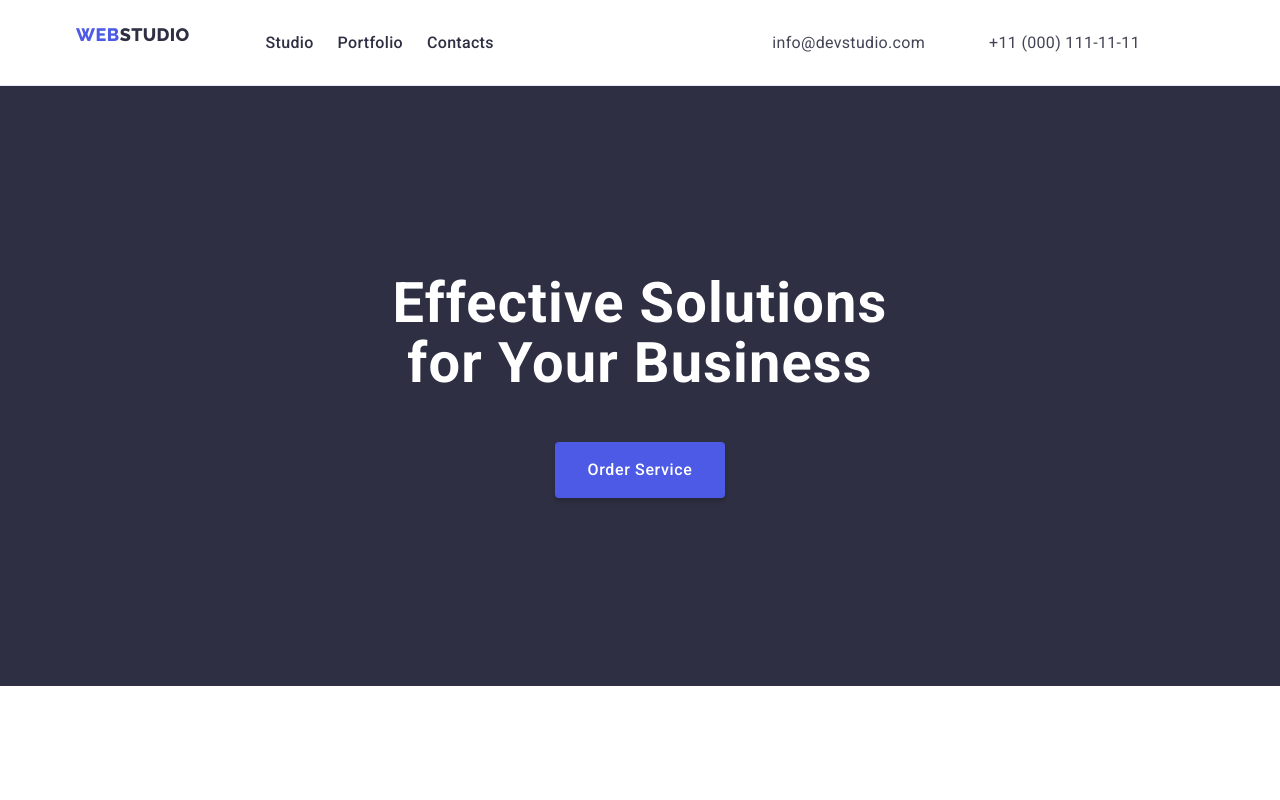
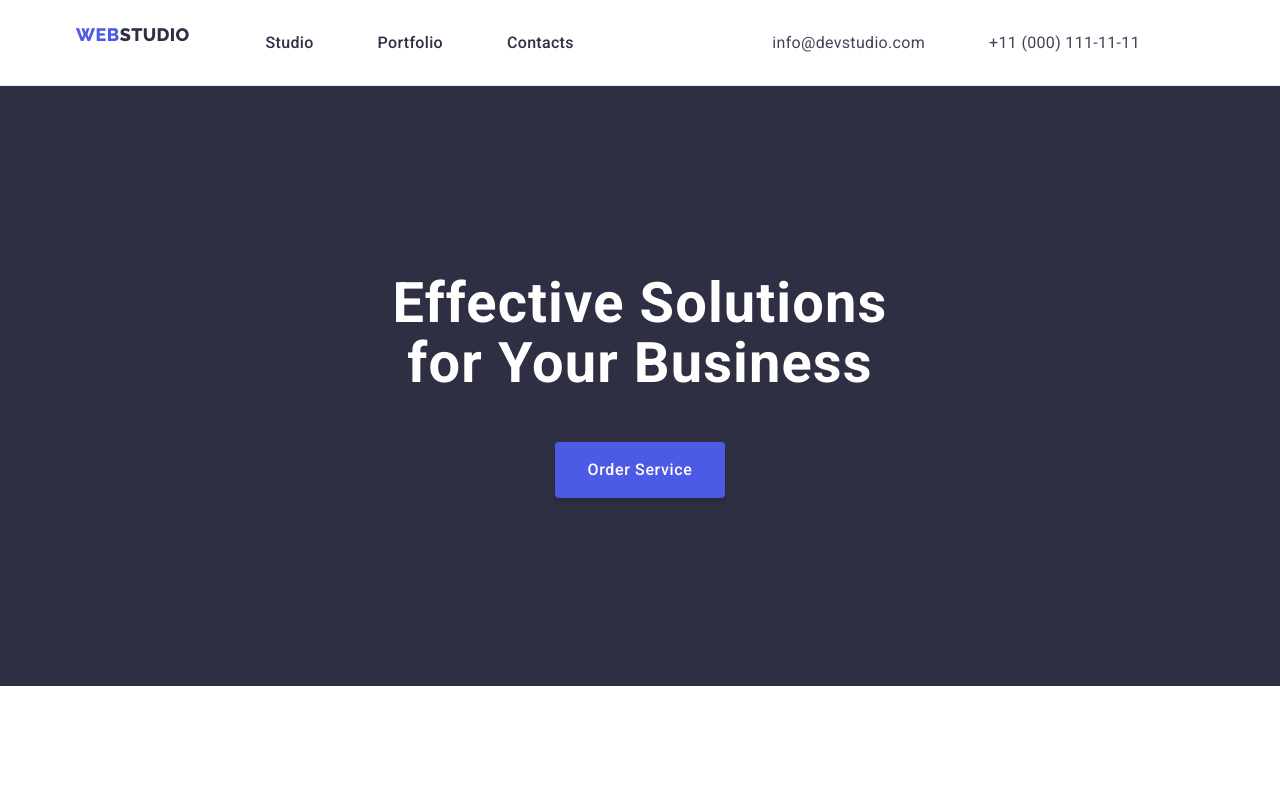
Before and after one commit to diagnoz8/goit-markup-hw-03, a plain HTML site: page index.html in a window 1280 px wide. Shown: the top 800 px of the page. Drawn offline with nearby package versions, Linux system fonts and the light colour scheme.

Commit message:
Update index.html

```diff
--- a/index.html
+++ b/index.html
@@ -31,7 +31,7 @@
             >Web<span class="logo-studio">Studio</span></a
           >
 
-          <ul class="list">
+          <ul class="list menu">
             <li class="list-item">
               <a class="header-nav link" href="./index.html">Studio</a>
             </li>
```
